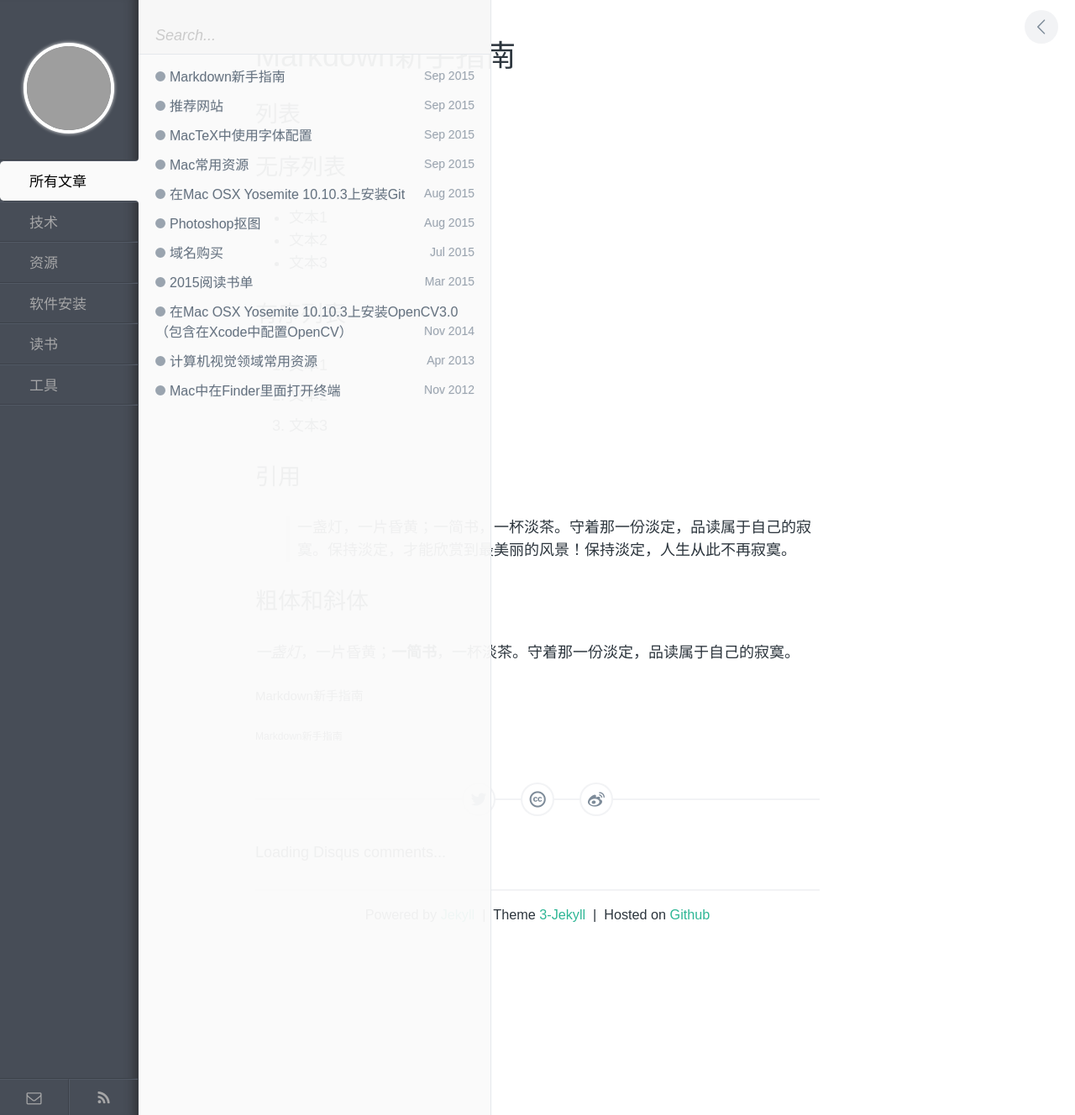
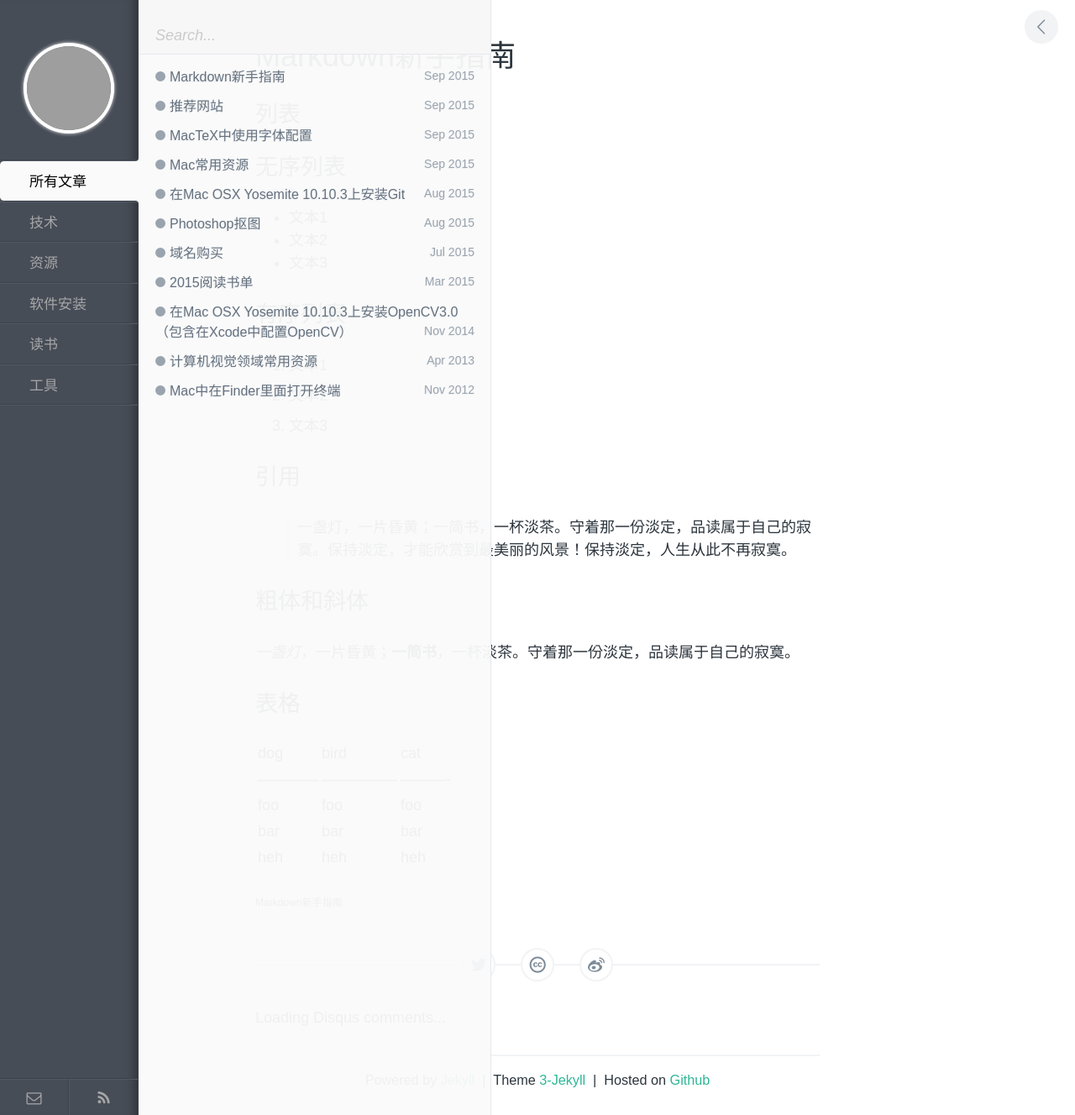
Before and after one commit to zhuyafei/zhuyafei.github.io, a Jekyll site: the page built from _posts/tech/2015-09-20-Markdown.md, in a window 1280 px wide. Shown: the whole page at 84% size. Built offline with Jekyll 4.4.1, drawn with Linux system fonts in a browser that asks for light colours; comment, search, counter and statistics services are not loaded; grey boxes are pictures that could not be loaded.

Commit message:
Modify 2015-09-20-Markdown.md

```diff
--- a/_posts/tech/2015-09-20-Markdown.md
+++ b/_posts/tech/2015-09-20-Markdown.md
@@ -25,6 +25,13 @@ category: 技术
 
 *一盏灯*，一片昏黄；**一简书**，一杯淡茶。守着那一份淡定，品读属于自己的寂寞。
 
-##### Markdown新手指南
+## 表格
+
+dog | bird | cat
+————| —————|———-
+foo | foo  | foo
+bar | bar  | bar
+heh | heh  | heh
+
 
 ###### Markdown新手指南
```
